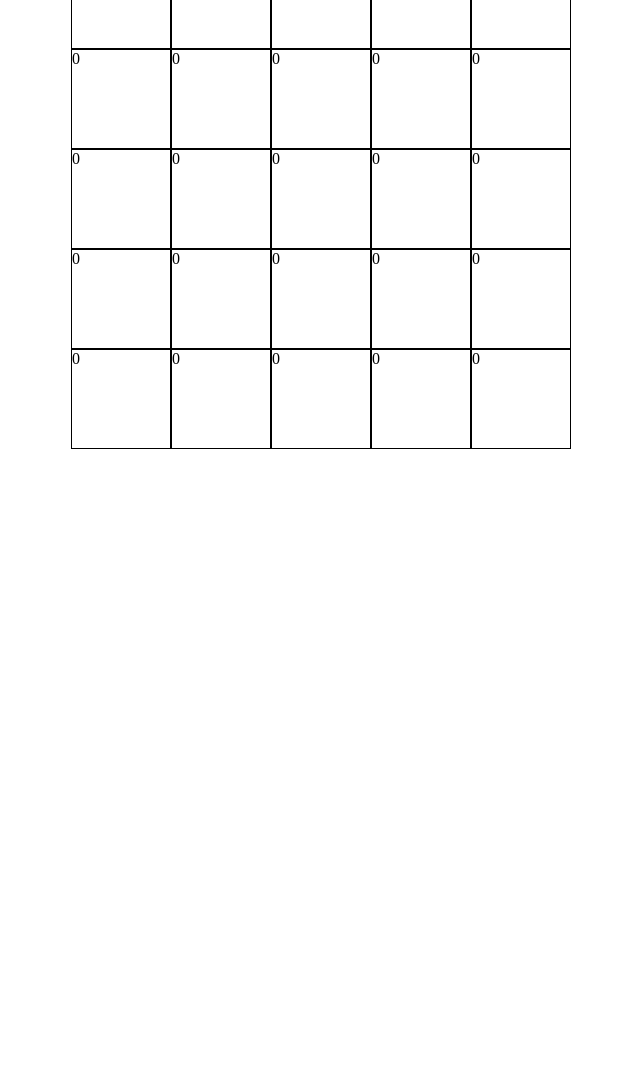
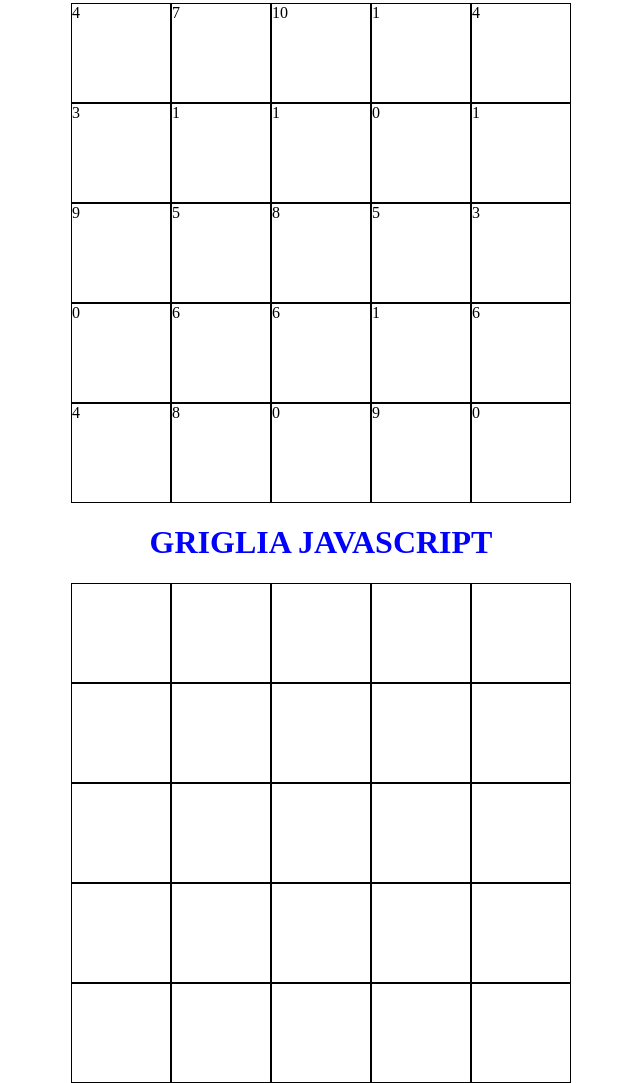
Before and after one commit to juridisalvo11/js-jq-grigliaquadrati, a plain HTML site: page index.html in a window 1280 px wide. Shown: the part 77-1160 px from the top of the page, without its empty margins (319-959 px from the left). Before the commit the page ends 816 px from the top, so only its background shows below. Drawn offline with nearby package versions, Linux system fonts and the light colour scheme.

Commit message:
Griglia - javascript da finire

```diff
--- a/index.html
+++ b/index.html
@@ -8,7 +8,7 @@
     </head>
     <body>
         <div class="container">
-            <button class="generator">Genera Numeri</button>
+            <h1>Griglia html</h1>
             <div class="griglia">
                 <div class="quadrato"></div>
                 <div class="quadrato"></div>
@@ -36,8 +36,12 @@
                 <div class="quadrato"></div>
                 <div class="quadrato"></div>
             </div>
+            <h1>griglia javascript</h1>
+            <div class="griglia-2">
 
+            </div>
         </div>
+
 
         <script src="sheet.js" charset="utf-8"></script>
     </body>
--- a/sheet.js
+++ b/sheet.js
@@ -1,13 +1,11 @@
-var array_numeri = [];
+$('.quadrato').each(function() {
+    var numero_casuale = genera_random (0, 10);
+    $(this).html(numero_casuale)
+})
 
 for (var i = 0; i < 25; i++) {
-     var numeri_casuali = genera_random(0, 10)
-     array_numeri.push(numeri_casuali)
-    }
-
-    $('.quadrato').html(numeri_casuali)
-
-    console.log(array_numeri);
+    $('.griglia-2').append('<div class="quadrato"></div>')
+}
 
 function genera_random(min, max) {
   return Math.floor(Math.random() * (max - min + 1)) + min;
--- a/style.css
+++ b/style.css
@@ -9,10 +9,21 @@
     height: 100vh;
 }
 
-.griglia {
+h1 {
+    text-align: center;
+    text-transform: uppercase;
+    color: blue;
+}
+
+.griglia, .griglia-2 {
     width: 500px;
     height: 500px;
     margin: auto;
+}
+
+.griglia-2 {
+    margin-top: 20px;
+    margin-bottom: 50px;
 }
 
 .quadrato {
```
